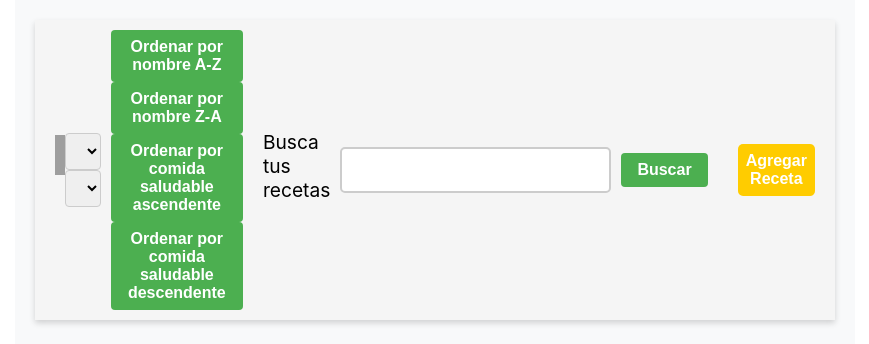
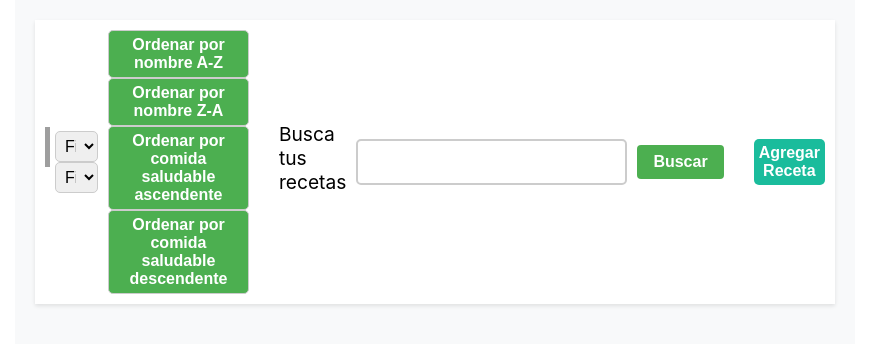
Before and after one commit to JEValenciaVelez/pi_food, a React (Create React App) app in the folder PI-Food-main/client/: page /home in a window 1280 px wide. Shown: the top 344 px of the page, without its empty margins (205-1074 px from the left). Built offline with nearby package versions, Linux system fonts and the light colour scheme; grey boxes are pictures that could not be loaded.

Commit message:
'frontend'

```diff
--- a/PI-Food-main/client/src/components/Inicio/Inicio.jsx
+++ b/PI-Food-main/client/src/components/Inicio/Inicio.jsx
@@ -7,7 +7,7 @@ const Inicio = () =>{
         <div className="container">
 
             <img
-            src="../../../../cooking.png"
+            src=""
             alt="imagen" />
             <Link to='/home'>
                 <button>Ingresar</button>
--- a/PI-Food-main/client/src/components/Nav/Nav.css
+++ b/PI-Food-main/client/src/components/Nav/Nav.css
@@ -3,65 +3,34 @@
   display: flex;
   justify-content: space-between;
   align-items: center;
-  background-color: #F5F5F5;
-  padding: 10px 20px;
-  box-shadow: 0px 3px 6px rgba(0, 0, 0, 0.16);
+  background-color: #fff;
+  padding: 10px;
+  box-shadow: 0 2px 4px rgba(0,0,0,0.1);
 }
 
-.nav-bar img {
-  width: 50px;
-  height: auto;
+.nav-filters select {
+  margin-right: 10px;
+  padding: 5px;
+  border-radius: 5px;
+  border: 1px solid #ccc;
 }
 
-.nav-search {
-  flex: 1;
-  margin: 0 20px;
-}
-
-.nav-search input[type="text"] {
-  width: 100%;
-  border: none;
+.nav-order button {
+  margin-right: 10px;
+  padding: 5px;
   border-radius: 5px;
-  padding: 8px;
-  font-size: 16px;
-}
-
-.nav-buttons {
-  display: flex;
-  align-items: center;
+  border: 1px solid #ccc;
 }
 
 .nav-buttons button {
-  margin-left: 10px;
+  padding: 5px;
+  border-radius: 5px;
+  background-color: #1abc9c;
+  color: #fff;
   border: none;
-  border-radius: 5px;
-  padding: 8px;
-  background-color: #FFCC00;
-  color: white;
-  font-size: 16px;
   cursor: pointer;
-  transition: background-color 0.3s ease;
 }
 
 .nav-buttons button:hover {
-  background-color: #FFB300;
+  background-color: #148f77;
 }
-
-.filter-buttons {
-  display: flex;
-  align-items: center;
-  margin-right: 20px;
-}
-
-.filter-buttons label {
-  margin-right: 10px;
-  font-size: 16px;
-}
-
-.filter-buttons select {
-  padding: 8px;
-  border-radius: 5px;
-  border: none;
-  font-size: 16px;
-  cursor: pointer;
-}
--- a/PI-Food-main/client/src/components/NewRecipe/NewRecipe.jsx
+++ b/PI-Food-main/client/src/components/NewRecipe/NewRecipe.jsx
@@ -1,28 +1,82 @@
 import { useState } from 'react';
 import data from '../../utils/data';
 import './NewRecipe.css'
+import { Link } from 'react-router-dom';
 //aqui se crean nuevas recetas que eniare en formato de objeto al servidor
 
 const NewRecipe = () => {
 
-    const [selectedDiets, setSelectedDiets] = useState([]);
+    const [inputs, setInputs] = useState({
+        name: '',
+        summary: '',
+        healthScore: 0,
+        steps: '',
+        image: '',
+        diets: ''
+    });
 
-    const handleDietChange = (e)=>{
-        console.log(e.target)
-        const {value, checked} = e.target;
-        if(checked){
-            setSelectedDiets(prevSelectecDiets=>[...prevSelectecDiets, value]);
-        }else{
-            setSelectedDiets(prevSelectecDiets=>
-                prevSelectecDiets.filter(diet=> diet !== value)
-                );
-        }
+    const [errors, setErrors] = useState({
+        name: '',
+        summary: '',
+        healthScore: 0,
+        steps: '',
+        image: '',
+        diets: ''
+    });
+
+    function validateInputs(inputs){
+
+        const errors = {};
+        if(!errors.name) errors.name = 'falta nombre de la receta';
+        if(!errors.summary) errors.summary = 'falta resumen del plato';
+        if(!errors.healthScore) errors.healthScore = 'falta nivel de comida saludable';
+        if(!errors.steps) errors.steps = 'falta los pasos de la receta';
+
+        return errors;
+
     };
+
+    function handleChange(e) {
+        const value = e.target.type === "checkbox" ? e.target.checked : e.target.value;
+        const name = e.target.name;
+
+        setInputs({
+          ...inputs,
+          [name]: value,
+        });
+
+        setErrors(validateInputs({
+          ...inputs,
+          [name]: value,
+        }));
+      }
 
     const handleSubmit = (event) => {
         event.preventDefault();
         // Aquí iría la lógica para crear la receta
-        console.log("¡Receta creada!");
+        console.log("¡Receta creada!", inputs);
+        const aux = Object.keys(errors);
+        if(aux.length===0){
+            setInputs({
+                name: '',
+                summary: '',
+                healthScore: 0,
+                steps: '',
+                image: '',
+                diets: ''
+            });
+
+            setErrors({
+                name: '',
+                summary: '',
+                healthScore: 0,
+                steps: '',
+                image: '',
+                diets: ''
+            })
+        }
+
+        window.alert('Receta creada con exito!');
       };
 
     return(
@@ -30,17 +84,17 @@ const NewRecipe = () => {
             <span className="title">Nueva receta</span>
             <div className="main">
                 <span>*Este campo es obligatorio</span>
-                <input type="text" name="title" placeholder="Nombre" />
+                <input type="text" name="name" placeholder="Nombre" onChange={handleChange} />
                 <span>*Este campo es oblogatorio</span>
-                <textarea name="" id="" cols="30" rows="10" placeholder="Resumen del plato" className="textarea"></textarea>
+                <textarea onChange={handleChange} name="summary" id="" cols="30" rows="10" placeholder="Resumen del plato" className="textarea"></textarea>
                 <span>*Este campo es obligatorio</span>
-                <input type="text" name='health score' placeholder='healthscore' />
+                <input type="text" name='healthScore' placeholder='healthscore' onChange={handleChange} />
                 <span>*Este campo es obligatorio</span>
-                <input type="text" name='steps' placeholder='Paso a paso'/>
-                <span>*Este campo es obligatorio</span>
+                <input type="text" name='steps' placeholder='Paso a paso' onChange={handleChange}/>
+                {/* <span>*Este campo es obligatorio</span> */}
                 <label>
-                    Cargar imagen:
-                    <input type="file" name="image" accept="image/*" />
+                    Url imagen:
+                    <input type="text" name="image" onChange={handleChange} />
                 </label>
                 <span>*Seleccione los tipos de dieta:</span>
                 {
@@ -48,16 +102,19 @@ const NewRecipe = () => {
                         <label key={el.id}>
                             <input
                             type='checkbox'
-                            name={el.id}
-                            value={el.id}
-                            checked={selectedDiets.includes(el.id)}
-                            onChange={handleDietChange}
+                            name={el.diets}
+                            value={el.diets}
+                            checked={inputs.diets.includes(el.diets)}
+                            onChange={handleChange}
                             />
                             {el.diets.join(', ')}
                         </label>
                     ))
                 }
                 <button>Crear Receta</button>
+                <Link to='/home'>
+                <h2>Volver</h2>
+                </Link>
             </div>
         </form>
     )
--- a/PI-Food-main/client/src/components/RecipeDetail/RecipeDetail.jsx
+++ b/PI-Food-main/client/src/components/RecipeDetail/RecipeDetail.jsx
@@ -1,5 +1,5 @@
 import { useEffect, useState } from 'react';
-import {useParams} from 'react-router-dom';
+import {Link, useParams} from 'react-router-dom';
 import axios from 'axios';
 import './RecipeDetail.css';
 
@@ -13,7 +13,7 @@ const RecipeDetail = ()=> {
         axios(`http://localhost:3001/recipes/${id}`)
         .then(({data})=>{
             //console.log(data)
-            if(data.id) setRecipe(data);
+            if(data.id ) setRecipe(data);
             else window.alert('No hay recetas con ese id');
         });
         return setRecipe({});
@@ -24,7 +24,10 @@ const RecipeDetail = ()=> {
     return (
        <div className="container">
         <h1>Detalle</h1>
+        <Link to='/home'>
         <h2>{recipe.name}</h2>
+        </Link>
+
         <img src={recipe.image} alt="" />
         <h2>Resumen del plato</h2>
         <p>{recipe.summary}</p>
```
Also changed, not shown: PI-Food-main/client/src/utils/chef.jpg (added).
